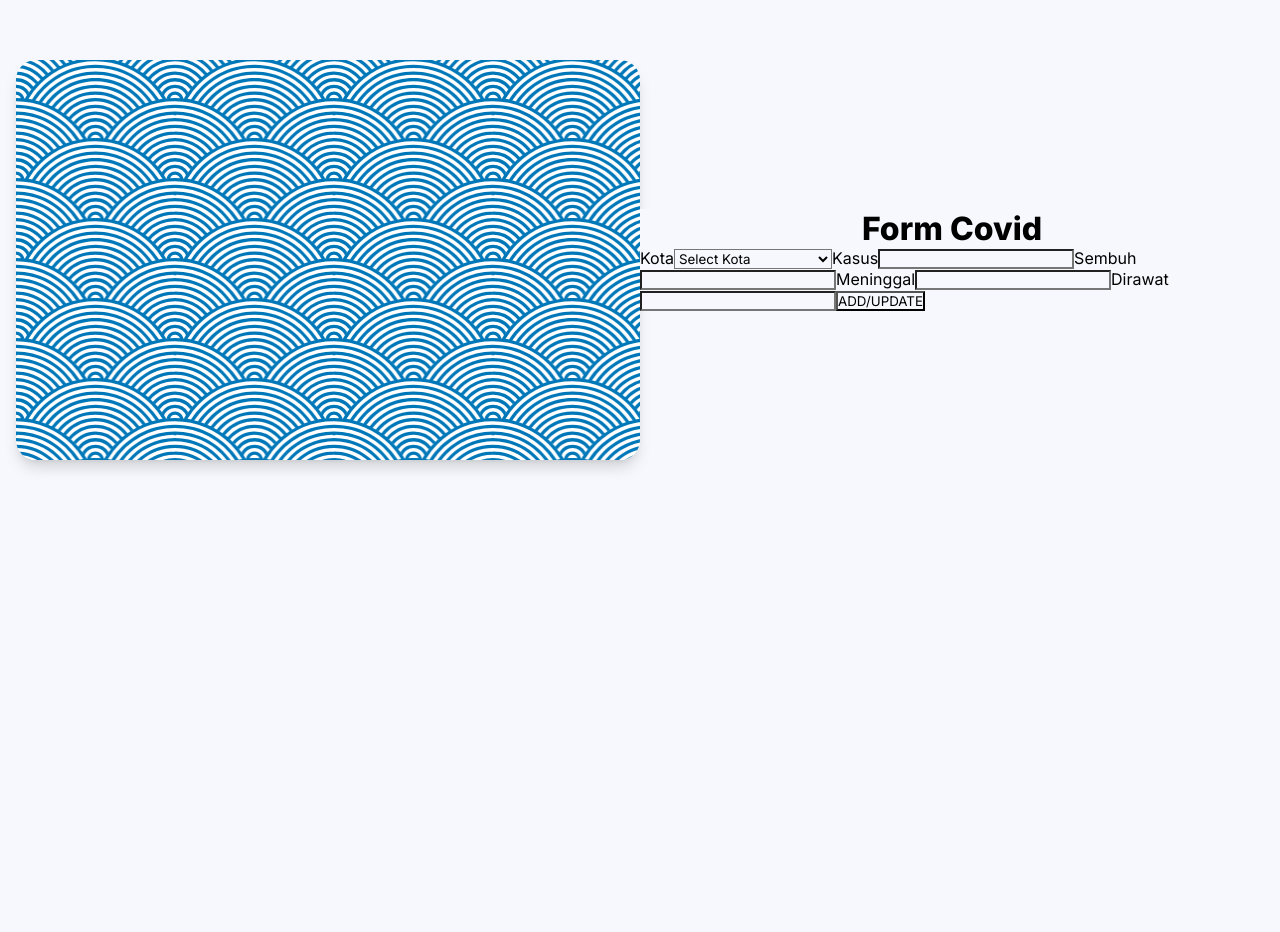
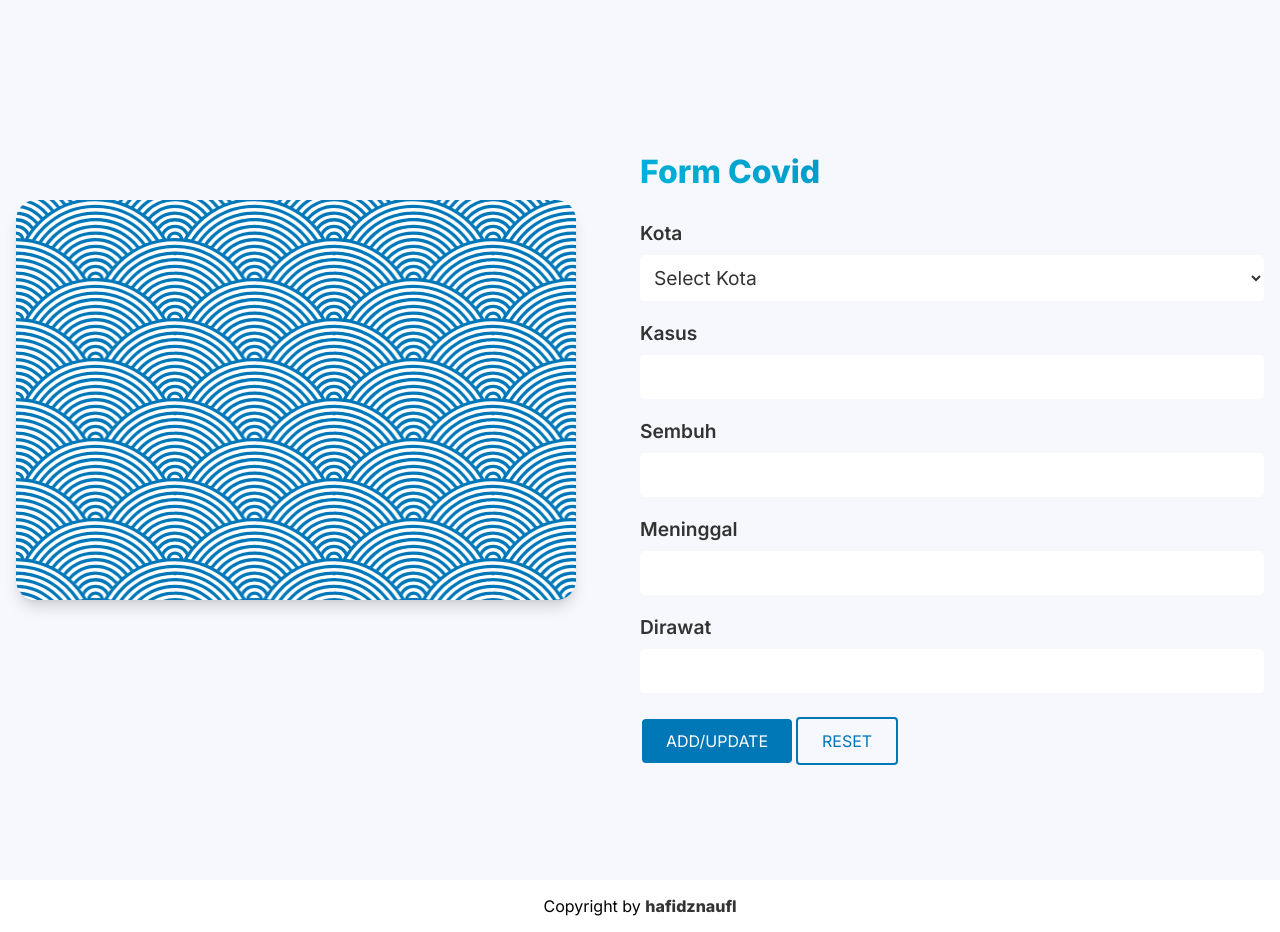
Before and after one commit to hafidznaufl/react-covid-project, a React (Create React App) app: page / in a window 1280 px wide. Shown: the part 1780-2712 px from the top of the page. Before the commit the page ends 2340 px from the top, so only its background shows below. Built offline with nearby package versions, Linux system fonts and the light colour scheme.

Commit message:
Final Commit Covid React App

```diff
--- a/src/components/Footer/Footer.js
+++ b/src/components/Footer/Footer.js
@@ -1,9 +1,19 @@
-function Footer() {
+import style from "./Footer.module.css";
+
+const Footer = () => {
   return (
-    <>
-      <h2>Example Footer</h2>
-    </>
+    <div className={style.container}>
+      <div className={style.content}>
+        <p>
+          Copyright by{" "}
+          <b>
+            {" "}
+            <a href="https://github.com/hafidznaufl">hafidznaufl</a>
+          </b>
+        </p>
+      </div>
+    </div>
   );
-}
+};
 
 export default Footer;
--- /dev/null
+++ b/src/components/Footer/Footer.module.css
@@ -0,0 +1,16 @@
+.container{
+    background-color: var(--pure-white);
+}
+
+.content{
+    max-width: 1536px;
+    margin: auto;
+    padding: 16px;
+    text-align: center;
+    background-color: var(--pure-white);
+}
+
+a{
+    text-decoration: none;
+    color: var(--black);
+}
--- a/src/components/Form/Form.js
+++ b/src/components/Form/Form.js
@@ -26,9 +26,9 @@
     };
 
     setProvinces([
-      ...provinces.splice(0, index),
+      ...provinces.slice(0, index),
       data,
-      ...provinces.splice(index + 1),
+      ...provinces.slice(index + 1),
     ]);
 
     setKota("");
@@ -37,6 +37,14 @@
     setMeninggal("");
     setDirawat("");
   };
+
+  const handleReset = () => {
+    setKota("");
+    setKasus("");
+    setSembuh("");
+    setMeninggal("");
+    setDirawat("");
+  }
 
   return (
     <div className={style.container}>
@@ -93,7 +101,8 @@
               onChange={(e) => setDirawat(e.target.value)}
             />
 
-            <button>ADD/UPDATE</button>
+            <button className={style.button__submit}>ADD/UPDATE</button>
+            <button onClick={handleReset} className={style.button__reset}>RESET</button>
           </form>
         </div>
       </div>
--- a/src/components/Form/Form.module.css
+++ b/src/components/Form/Form.module.css
@@ -2,22 +2,94 @@
 
 .container {
     padding: 0 16px;
-    margin: 8rem auto;
+    margin: 2rem auto;
   }
 
-  .content {
+.content {
     display: flex;
     flex-direction: column;
-  }
+}
 
-  .left {
-    margin: 0 0 20px 0;
-  }
+
+.left {
+  display: none;
+}
+
+/* Form title */
+.title {
+  margin-bottom: 30px;
+}
+
+.title h1 {
+  text-align: start;
+  color: var(--pacific-cyan);
+  background-image: -webkit-linear-gradient(60deg, #00b4d8 0%,#0077b6 78%);
+  background-clip: text;
+  -webkit-background-clip: text;
+  -text-fill-color: transparent;
+  -webkit-text-fill-color: transparent;
+}
+
+/* Form labels */
+label {
+  display: block;
+  margin-bottom: 10px;
+  font-size: 1.2rem;
+  font-weight: 600;
+  color: #333;
+}
+
+/* Form inputs */
+input[type="number"],
+select {
+  display: block;
+  width: 100%;
+  padding: 10px;
+  border: none;
+  border-radius: 5px;
+  margin-bottom: 20px;
+  font-size: 1.2rem;
+  color: #333;
+  background-color: var(--pure-white);
+}
+
+input[type="number"],
+select:active{
+  outline: none;
+}
+
+.button__submit {
+  background-color: var(--honolulu-blue);
+  border: none;
+  color: white;
+  padding: 12px 24px;
+  text-align: center;
+  text-decoration: none;
+  display: inline-block;
+  font-size: 16px;
+  margin: 4px 2px;
+  cursor: pointer;
+  border-radius: 4px;
+}
+
+.button__reset{
+  border: 2px solid var(--honolulu-blue);
+  color: var(--honolulu-blue);
+  padding: 12px 24px;
+  text-align: center;
+  text-decoration: none;
+  display: inline-block;
+  font-size: 16px;
+  margin: 4px 2px;
+  cursor: pointer;
+  border-radius: 4px;
+}
+
 
   @media (min-width: 764px) {
     .container {
       max-width: 1536px;
-      margin: auto;
+      margin: 10rem auto;
     }
 
     .content {
@@ -29,7 +101,9 @@
 
     .left {
       flex-basis: 50%;
-      margin: 0;
+      margin: 0 0 40px 0;
+      flex: 1;
+      height: 100%;
       display: flex;
       justify-content: center;
       align-items: center;
@@ -39,8 +113,7 @@
       flex-basis: 50%;
       display: flex;
       flex-direction: column;
-      justify-content: center;
-      align-items: center;
+      margin: 10vh 0 0 64px;
     }
 
   }
--- a/src/components/Hero/Hero.module.css
+++ b/src/components/Hero/Hero.module.css
@@ -31,7 +31,7 @@
     display: flex;
     flex-direction: column;
     /* align-items: center; */
-    margin-top: 15vh;
+    margin-top: 10vh;
     height: 730px;
 }
 
@@ -80,6 +80,7 @@
         flex-direction: row;
         width: 100%;
         justify-content: space-between;
+        margin-top: 15vh;
         height: 70px;
         margin-bottom: 430px;
     }
--- a/src/pages/Home.js
+++ b/src/pages/Home.js
@@ -4,6 +4,7 @@
 import Hero from "../components/Hero/Hero";
 import Navbar from "../components/Navbar/Navbar";
 import Table from "../components/Table/Table";
+import Footer from "../components/Footer/Footer"
 import data from "../utils/constants/provinces"
 
 function Main() {
@@ -25,6 +26,7 @@
     <>
       <Navbar />
       <Main />
+      <Footer />
     </>
   );
 }
```
